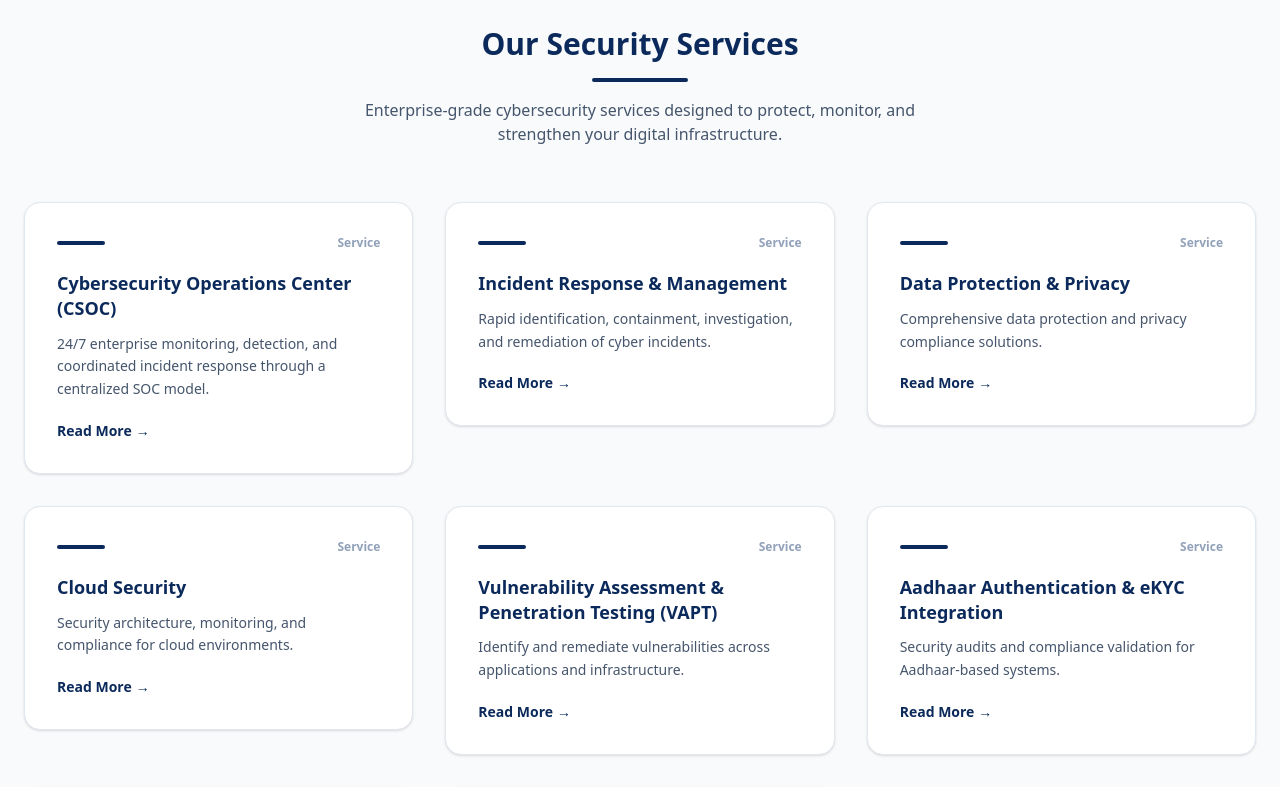
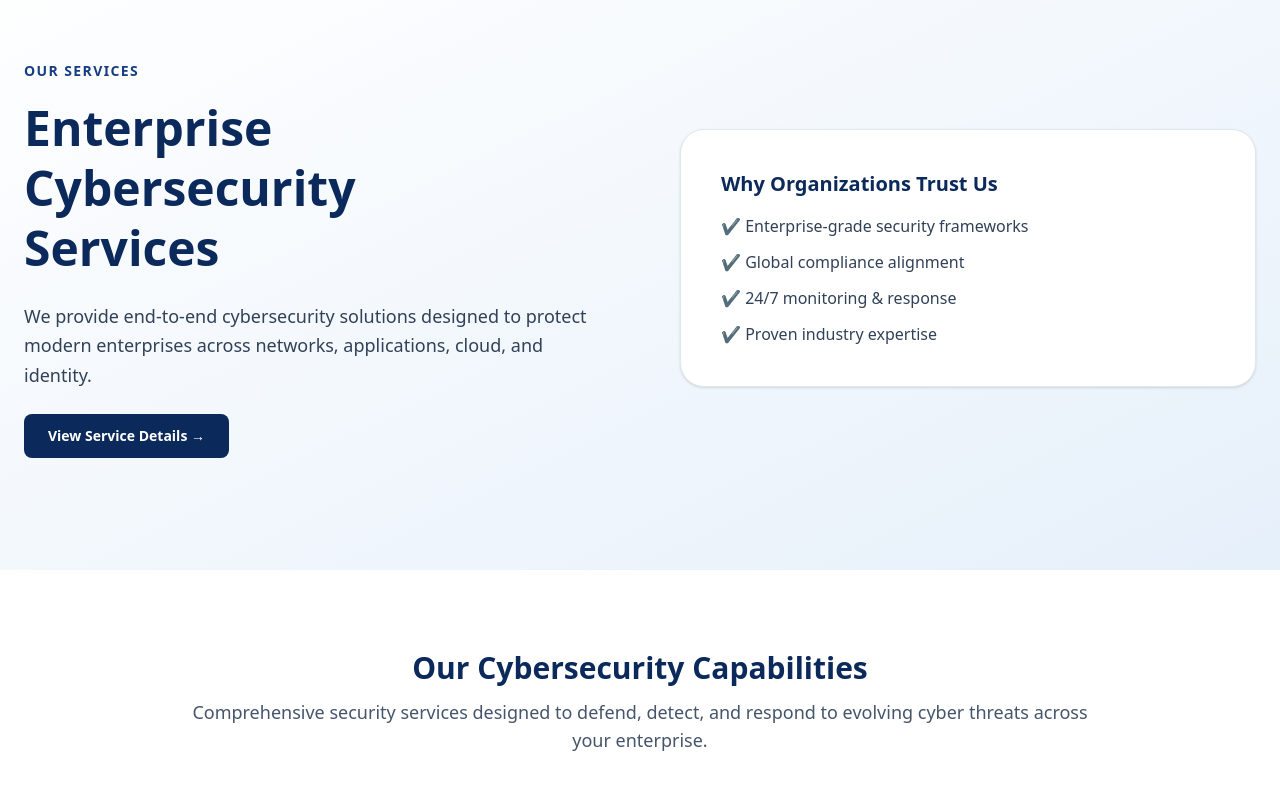
Before and after one commit to Anshika1820/codevirussec, a React app: page / in a window 1280 px wide. Shown: the part 900-1687 px from the top of the page. Built offline with nearby package versions, Linux system fonts and the light colour scheme; the HTML template or start-up script is replaced by a standard one.

Commit message:
Update Services.jsx

```diff
--- a/src/Pages/Services.jsx
+++ b/src/Pages/Services.jsx
@@ -1,5 +1,4 @@
-import { useState, useEffect } from "react";
-import { useLocation } from "react-router-dom";
+import { useState } from "react";
 
 const services = [
   {
@@ -7,9 +6,9 @@ const services = [
     desc: "24/7 enterprise monitoring, detection, and coordinated incident response through a centralized SOC model.",
     details: {
       overview:
-        "Our CSOC leverages SIEM, SOAR, and threat intelligence to deliver continuous monitoring, rapid threat detection, and coordinated response.",
+        "Manual processes are slow and prone to error. Our CSOC leverages SIEM, SOAR, and threat intelligence to deliver continuous monitoring, rapid threat detection, incident analysis, and coordinated response. This reduces dwell time, improves visibility, and ensures compliance-aligned security operations.",
       why:
-        "A centralized SOC improves visibility, reduces response times, and ensures consistent enterprise security operations.",
+        "A centralized SOC improves visibility, reduces response times, and ensures consistent security operations across the enterprise.",
       features: [
         "24/7 Monitoring",
         "SIEM & SOAR Integration",
@@ -18,229 +17,186 @@ const services = [
       ]
     }
   },
-
   {
     title: "Incident Response & Management",
     desc: "Rapid identification, containment, investigation, and remediation of cyber incidents.",
     details: {
       overview:
-        "Structured incident response services covering containment, eradication, recovery, and forensic readiness.",
+        "We provide structured incident response services covering identification, containment, eradication, and recovery. Our experts minimize operational disruption while ensuring forensic readiness and regulatory compliance.",
       why:
-        "Fast incident response minimizes downtime and protects business continuity.",
+        "Fast and effective incident response minimizes business impact and regulatory exposure.",
       features: [
         "Threat Containment",
         "Forensic Investigation",
         "Regulatory Compliance",
-        "Recovery Planning"
+        "Post-Incident Recovery"
       ]
     }
   },
-
   {
     title: "Data Protection & Privacy",
     desc: "Comprehensive data protection and privacy compliance solutions.",
     details: {
       overview:
-        "We help organizations protect sensitive data using encryption strategies, DLP, and privacy compliance frameworks.",
+        "Data is your most valuable asset. We help you protect it and comply with regulations like GDPR, CCPA, and DPDP. Our Data Loss Prevention (DLP) strategies monitor and block unauthorized data transfers. We assist in data classification to identify sensitive information and implement strong encryption standards. We also conduct Privacy Impact Assessments (PIA) to help you understand and mitigate risks associated with processing personal data.",
       why:
-        "Protecting sensitive data ensures regulatory compliance and prevents data breaches.",
+        "In today's digital landscape, robust security measures are not just optional—they are essential for survival. Data Protection & Privacy helps mitigate risks and ensures operational resilience.",
       features: [
         "Data Classification",
         "DLP Solutions",
         "Encryption Strategy",
-        "Privacy Assessments"
-      ]
-    }
-  },
-
-  {
-    title: "Cloud Security",
-    desc: "Security architecture, monitoring, and compliance for cloud environments.",
-    details: {
-      overview:
-        "We secure AWS, Azure, and GCP environments using configuration audits, identity controls, and monitoring.",
-      why:
-        "Cloud misconfigurations are one of the biggest security risks today.",
-      features: [
-        "Cloud Configuration Audits",
-        "IAM Security",
-        "Cloud Monitoring",
-        "Compliance Hardening"
-      ]
-    }
-  },
-
-  {
-    title: "Vulnerability Assessment & Penetration Testing (VAPT)",
-    desc: "Identify and remediate vulnerabilities across applications and infrastructure.",
-    details: {
-      overview:
-        "We simulate real-world attacks to identify vulnerabilities before attackers do.",
-      why:
-        "Proactive vulnerability discovery reduces breach risk.",
-      features: [
-        "Web App Testing",
-        "Network Testing",
-        "API Testing",
-        "Security Reporting"
-      ]
-    }
-  },
-
-  {
-    title: "Aadhaar Authentication & eKYC Integration",
-    desc: "Security audits and compliance validation for Aadhaar-based systems.",
-    details: {
-      overview:
-        "We assess Aadhaar authentication systems for security, compliance, and integration risks.",
-      why:
-        "Identity systems must meet strict regulatory and security requirements.",
-      features: [
-        "API Security Review",
-        "Compliance Validation",
-        "Authentication Flow Testing",
-        "Risk Assessment"
-      ]
-    }
-  },
-
-  {
-    title: "Digital Forensics",
-    desc: "Evidence collection, analysis, and investigation of cyber incidents.",
-    details: {
-      overview:
-        "We perform forensic investigations to identify root causes and preserve digital evidence.",
-      why:
-        "Forensics supports legal cases and incident understanding.",
-      features: [
-        "Disk Forensics",
-        "Memory Analysis",
-        "Log Investigation",
-        "Evidence Preservation"
-      ]
-    }
-  },
-
-  {
-    title: "IoT & Network Security",
-    desc: "Security testing for IoT devices and enterprise networks.",
-    details: {
-      overview:
-        "We test IoT ecosystems and enterprise networks for vulnerabilities and misconfigurations.",
-      why:
-        "Connected devices expand the attack surface significantly.",
-      features: [
-        "IoT Device Testing",
-        "Network Auditing",
-        "Firewall Review",
-        "Secure Architecture Design"
+        "Privacy Impact Assessments"
       ]
     }
   }
 ];
 
 const Services = () => {
-  const location = useLocation();
-  const [highlightIndex, setHighlightIndex] = useState(null);
-  const [expandedIndex, setExpandedIndex] = useState(null);
-
-  useEffect(() => {
-    if (location.state?.serviceTitle) {
-      const index = services.findIndex(
-        (s) => s.title === location.state.serviceTitle
-      );
-
-      if (index !== -1) {
-        setHighlightIndex(index);
-        setExpandedIndex(index);
-
-        setTimeout(() => {
-          const el = document.getElementById(`service-${index}`);
-          if (el) el.scrollIntoView({ behavior: "smooth", block: "center" });
-        }, 200);
-      }
-    }
-  }, [location]);
-
-  const toggleReadMore = (index) => {
-    setExpandedIndex(expandedIndex === index ? null : index);
-  };
+  const [activeService, setActiveService] = useState(null);
 
   return (
-  <div className="py-20 px-6 bg-slate-50 min-h-screen">
-    <div className="text-center mb-14">
-      <h2 className="text-3xl font-bold text-[#0b2a5b]">
-        Our Security Services
+    <div id="services">
+      {/* HERO */}
+      {!activeService && (
+        <section className="bg-gradient-to-br from-white to-[#e6f0fa] py-28 px-6">
+          <div className="max-w-7xl mx-auto grid lg:grid-cols-2 gap-20 items-center">
+            <div>
+              <span className="text-sm uppercase tracking-widest text-[#163d82] font-semibold">
+                Our Services
+              </span>
+
+              <h1 className="text-4xl lg:text-5xl font-extrabold mt-4 mb-6 leading-tight text-[#0b2a5b]">
+                Enterprise Cybersecurity <br /> Services
+              </h1>
+
+              <p className="text-slate-700 max-w-xl text-lg leading-relaxed mb-6">
+                We provide end-to-end cybersecurity solutions designed to protect
+                modern enterprises across networks, applications, cloud, and identity.
+              </p>
+
+              <button
+                onClick={() =>
+                  document
+                    .getElementById("services-list")
+                    ?.scrollIntoView({ behavior: "smooth" })
+                }
+                className="bg-[#0b2a5b] text-white px-6 py-3 rounded-lg text-sm font-semibold hover:bg-[#081c3a] transition"
+              >
+                View Service Details →
+              </button>
+            </div>
+
+            <div className="bg-white rounded-3xl border border-slate-200 p-10 shadow-sm">
+              <h3 className="text-xl font-semibold text-[#0b2a5b] mb-4">
+                Why Organizations Trust Us
+              </h3>
+              <ul className="space-y-3 text-slate-700">
+                <li>✔ Enterprise-grade security frameworks</li>
+                <li>✔ Global compliance alignment</li>
+                <li>✔ 24/7 monitoring & response</li>
+                <li>✔ Proven industry expertise</li>
+              </ul>
+            </div>
+          </div>
+        </section>
+      )}
+
+      {!activeService && (
+        <section className="pt-20 pb-6 px-6 flex justify-center">
+          <div className="max-w-4xl text-center">
+            <h2 className="text-3xl font-extrabold text-[#0b2a5b] mb-3">
+              Our Cybersecurity Capabilities
             </h2>
-      <div className="h-1 w-24 bg-[#0b2a5b] mx-auto mt-4 rounded-full" />
-      <p className="text-slate-600 mt-4 max-w-xl mx-auto">
-        Enterprise-grade cybersecurity services designed to protect,
-        monitor, and strengthen your digital infrastructure.
+
+            <p className="text-slate-600 text-lg">
+              Comprehensive security services designed to defend, detect, and respond
+              to evolving cyber threats across your enterprise.
             </p>
           </div>
+        </section>
+      )}
 
-    <div className="max-w-7xl mx-auto grid md:grid-cols-2 lg:grid-cols-3 gap-8 items-start">
+      {/* SERVICES GRID */}
+      {!activeService && (
+        <section id="services-list" className="py-24 px-6">
+          <div className="max-w-7xl mx-auto grid md:grid-cols-2 lg:grid-cols-3 gap-10">
             {services.map((service, index) => (
               <div
-          id={`service-${index}`}
                 key={index}
-          className={`bg-white border rounded-2xl p-8 transition-all duration-300
-          ${
-            highlightIndex === index
-              ? "border-[#0b2a5b] shadow-xl ring-2 ring-[#0b2a5b]/10"
-              : "border-slate-200 shadow-sm hover:shadow-xl hover:-translate-y-1"
-          }`}
+                className="bg-white border border-slate-200 rounded-xl p-8 shadow-sm hover:shadow-lg transition flex flex-col"
               >
-          <div className="flex items-center justify-between mb-5">
-            <div className="h-1 w-12 bg-[#0b2a5b] rounded-full" />
-            <span className="text-xs font-semibold text-slate-400">
-              Service
-            </span>
-          </div>
+                <div className="h-1 w-12 bg-[#0b2a5b] rounded-full mb-6" />
 
-          <h3 className="text-lg font-semibold text-[#0b2a5b] mb-3 leading-snug">
+                <h3 className="text-lg font-semibold text-[#0b2a5b] mb-3">
                   {service.title}
                 </h3>
 
-          <p className="text-slate-600 text-sm leading-relaxed">
+                <p className="text-slate-600 text-sm leading-relaxed mb-6">
                   {service.desc}
                 </p>
 
                 <button
-            onClick={() => toggleReadMore(index)}
-            className="mt-5 text-[#0b2a5b] font-semibold text-sm flex items-center gap-1"
+                  onClick={() => setActiveService(service)}
+                  className="mt-auto text-sm font-semibold text-[#0b2a5b] hover:underline"
                 >
-            {expandedIndex === index ? "Show Less" : "Read More"}
-            <span>→</span>
+                  Read More →
+                </button>
+              </div>
+            ))}
+          </div>
+        </section>
+      )}
+
+      {/* DETAIL PAGE */}
+      {activeService && (
+        <section className="py-24 px-6 bg-gradient-to-br from-[#0b2a5b] to-[#081c3a] min-h-screen">
+          <div className="max-w-5xl mx-auto bg-white rounded-3xl p-12 shadow-xl">
+            <button
+              onClick={() => setActiveService(null)}
+              className="mb-10 text-sm font-semibold text-[#0b2a5b] hover:underline"
+            >
+              ← Back to Services
             </button>
 
-          {expandedIndex === index && (
-            <div className="mt-5 text-sm text-slate-700 space-y-3 border-t pt-4">
-              <p>{service.details.overview}</p>
+            <h1 className="text-4xl font-extrabold text-[#0b2a5b] mb-10">
+              {activeService.title}
+            </h1>
 
-              <p className="italic text-slate-500">
-                {service.details.why}
+            <div className="border-l-4 border-[#0b2a5b] pl-6 space-y-10">
+              <div>
+                <h3 className="text-lg font-semibold text-slate-800 mb-3">
+                  Overview
+                </h3>
+                <p className="text-slate-700 leading-relaxed text-lg">
+                  {activeService.details.overview}
                 </p>
+              </div>
 
-              <ul className="mt-3 space-y-2">
-                {service.details.features.map((f, i) => (
-                  <li
-                    key={i}
-                    className="flex items-start gap-2 text-slate-700"
-                  >
-                    <span className="mt-1 h-2 w-2 rounded-full bg-[#0b2a5b]" />
-                    {f}
-                  </li>
+              <div>
+                <h3 className="text-lg font-semibold text-slate-800 mb-3">
+                  Why This Matters
+                </h3>
+                <p className="text-slate-700 leading-relaxed text-lg">
+                  {activeService.details.why}
+                </p>
+              </div>
+
+              <div>
+                <h3 className="text-lg font-semibold text-slate-800 mb-4">
+                  Key Features
+                </h3>
+                <ul className="list-disc pl-6 space-y-2 text-slate-700 text-lg">
+                  {activeService.details.features.map((item, i) => (
+                    <li key={i}>{item}</li>
                   ))}
                 </ul>
               </div>
+            </div>
+          </div>
+        </section>
       )}
     </div>
-      ))}
-    </div>
-  </div>
   );
-
 };
 
 export default Services;
```
Lines whose indentation alone changed are shown as unchanged.
